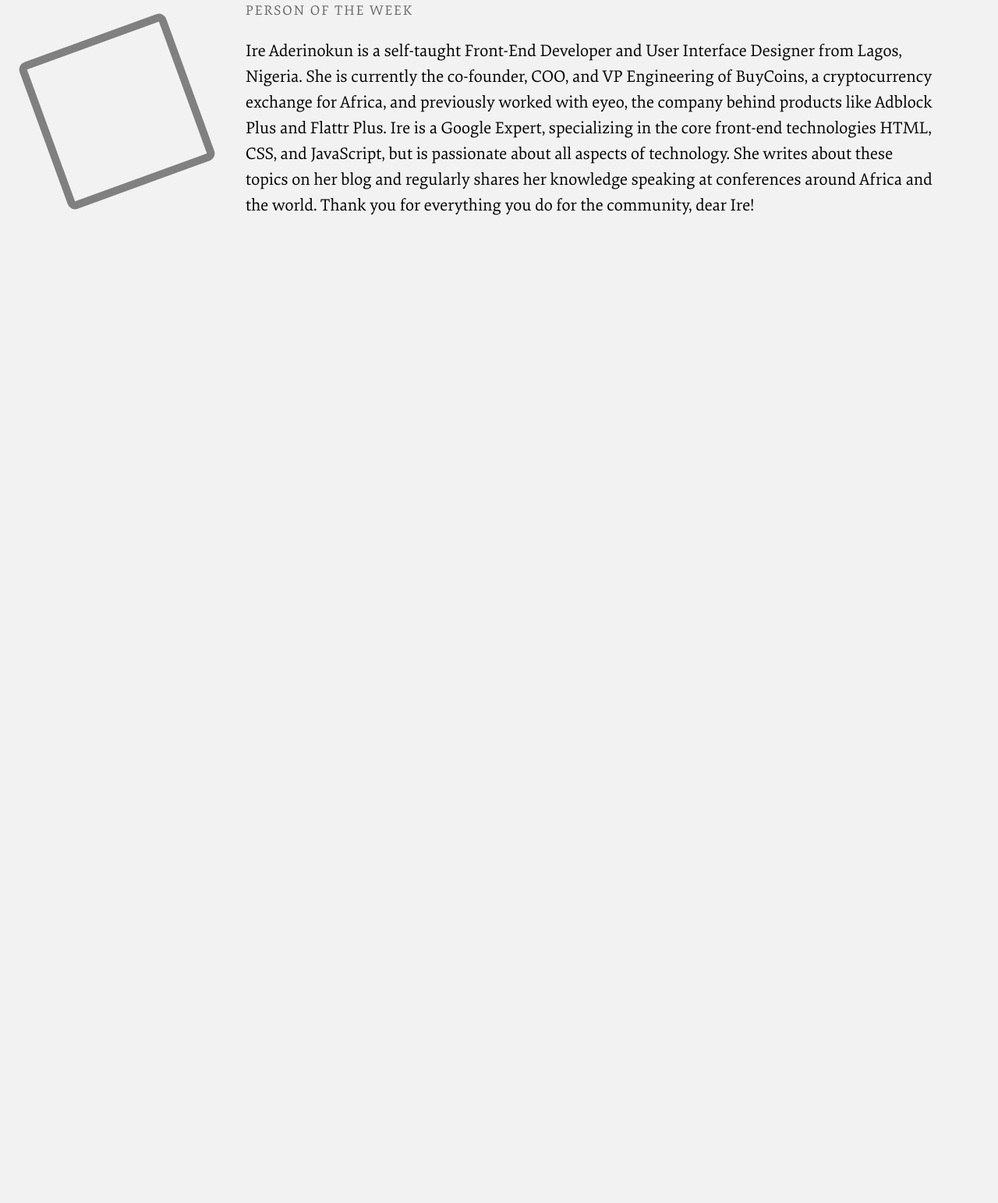
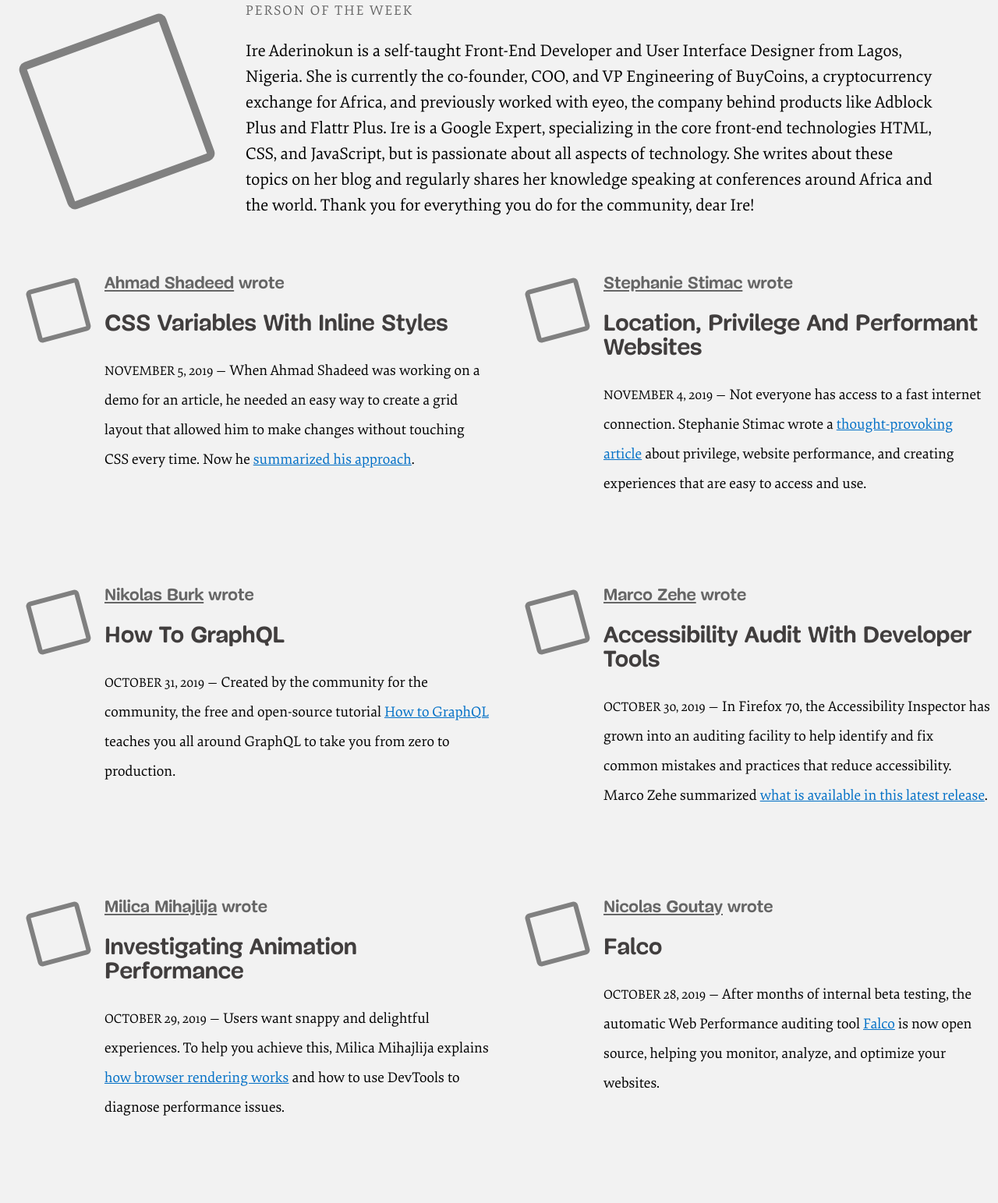
Before and after one commit to fegzycole/Smashing-magazine-clone, a website: page index.html in a window 1280 px wide. Shown: the part 4133-5676 px from the top of the page at 78% size. Before the commit the page ends 4413 px from the top, so only its background shows below. Drawn offline with Linux system fonts and the light colour scheme.

Commit message:
Add writer's section

```diff
--- a/css/style.css
+++ b/css/style.css
@@ -294,3 +294,68 @@
   font-size: 17.874px;
   letter-spacing: 2px;
 }
+
+.clear {
+  clear: both;
+}
+
+.writers-section {
+  margin-top: 100px;
+  display: grid;
+  grid-template-columns: repeat(2, 50%);
+}
+
+.writers-section > article {
+  padding: 10px;
+  width: 100%;
+  display: flex;
+  justify-content: space-between;
+  height: 400px;
+}
+
+.writers-section > article > .figure-head {
+  width: 70px;
+  height: 70px;
+  border: 6px solid grey;
+  border-radius: 6px;
+  margin: 10px 0 0 30px;
+  transform: rotate(75deg);
+}
+
+.writers-section > article > .content {
+  width: 80%;
+  margin-left: 5px;
+}
+
+.writers-section > article > .content > span,
+.writers-section > article > .content > span > a {
+  font-size: 22px;
+  color: rgb(102, 102, 102);
+}
+
+.writers-section > article > .content > h1 {
+  margin: 25px 0;
+}
+
+.writers-section > article > .content > h1 > a {
+  text-decoration: none;
+  color: rgb(65, 62, 62);
+  font-size: 30px;
+}
+
+.writers-section > article > .content > p,
+.writers-section > article > .content > p > time,
+.writers-section > article > .content > p > a {
+  font-family: Elena;
+  font-size: 19px;
+  line-height: 2;
+}
+
+.writers-section > article > .content > p > a {
+  color: #006fc6;
+}
+
+.writers-section > article > .content > p > time {
+  text-transform: uppercase;
+  font-size: 17px;
+}
--- a/index.html
+++ b/index.html
@@ -97,21 +97,27 @@
           <a href="#">Speed Up Your Website With WebP</a>
         </h2>
         <span>by <a href="#">Suzanne Scacca</a></span>
-        <p>Images are a big part of the web and, yet, they can cause a lot of challenges for the user experience if not properly optimized or delivered. It’s been almost a decade since Google introduced the world to WebP as a solution to this problem. As more …</p>
+        <p>Images are a big part of the web and, yet, they can cause a lot of challenges for the user experience if not
+          properly optimized or delivered. It’s been almost a decade since Google introduced the world to WebP as a
+          solution to this problem. As more …</p>
       </article>
       <article>
         <h2>
           <a href="#">“Create Once, Publish Everywhere” With WordPress</a>
         </h2>
         <span>by <a href="#">Leonardo Losoviz</a></span>
-        <p>The term COPE (“Create Once, Publish Everywhere”) is a methodology for publishing our content to different outputs (website, AMP site, email, apps, and so on) by having a single source of truth for all of them. Let’s explore how to implement COPE …</p>
+        <p>The term COPE (“Create Once, Publish Everywhere”) is a methodology for publishing our content to different
+          outputs (website, AMP site, email, apps, and so on) by having a single source of truth for all of them. Let’s
+          explore how to implement COPE …</p>
       </article>
       <article>
         <h2>
           <a href="#">Writing Asynchronous Tasks In Modern JavaScript</a>
         </h2>
         <span>by <a href="#">Jeremias Menichelli</a></span>
-        <p>In this article, we are going to explore the evolution of JavaScript around asynchronous execution in the past era and how it changed the way we write and read code. We will start with the beginnings of web development, and go all the way to modern …</p>
+        <p>In this article, we are going to explore the evolution of JavaScript around asynchronous execution in the
+          past era and how it changed the way we write and read code. We will start with the beginnings of web
+          development, and go all the way to modern …</p>
       </article>
     </section>
     <section class="bookmarks">
@@ -120,11 +126,13 @@
           <a href="#">Create A Bookmarking Application With FaunaDB, Netlify And 11ty</a>
         </h2>
         <span>by <a href="#">Bryan Robinson</a></span>
-              <p>In this article, we’ll create a personal bookmarking site using FaunaDB, Netlify Functions and 11ty data files.</p>
+        <p>In this article, we’ll create a personal bookmarking site using FaunaDB, Netlify Functions and 11ty data
+          files.</p>
       </article>
       <article class="bookmarks-tv members">
         <h1>New on Smashing TV</h1>
-          <p>A channel where seasoned developers show how they design, build, work and play. Coming up next: Inclusive Components With Heydon Pickering with Heydon Pickering (Nov 7).
+        <p>A channel where seasoned developers show how they design, build, work and play. Coming up next: Inclusive
+          Components With Heydon Pickering with Heydon Pickering (Nov 7).
         </p>
 
         <button>See all upcoming episodes</button>
@@ -136,7 +144,8 @@
       <h2>
         <a href="/2019/07/smashing-magazine-print-1-release/">Smashing Print #1: Ethics &amp; Privacy</a>
       </h2>
-        <p>Meet our new <strong>printed magazine</strong>, exploring topics that will make us all think, and will remain useful as time passes by. Friendly, practical and approachable. <strong>Shipping now.</strong></p>
+      <p>Meet our new <strong>printed magazine</strong>, exploring topics that will make us all think, and will remain
+        useful as time passes by. Friendly, practical and approachable. <strong>Shipping now.</strong></p>
       <button>Download a free PDF preview</button>
     </section>
     <section class="community">
@@ -144,11 +153,82 @@
         <div></div>
         <div>
           <h3>PERSON OF THE WEEK</h3>
-          <p>Ire Aderinokun is a self-taught Front-End Developer and User Interface Designer from Lagos, Nigeria. She is currently the co-founder, COO, and VP Engineering of BuyCoins, a cryptocurrency exchange for Africa, and previously worked with eyeo, the company behind products like Adblock Plus and Flattr Plus. Ire is a Google Expert, specializing in the core front-end technologies HTML, CSS, and JavaScript, but is passionate about all aspects of technology. She writes about these topics on her blog and regularly shares her knowledge speaking at conferences around Africa and the world. Thank you for everything you do for the community, dear Ire!</p>
+          <p>Ire Aderinokun is a self-taught Front-End Developer and User Interface Designer from Lagos, Nigeria. She is
+            currently the co-founder, COO, and VP Engineering of BuyCoins, a cryptocurrency exchange for Africa, and
+            previously worked with eyeo, the company behind products like Adblock Plus and Flattr Plus. Ire is a Google
+            Expert, specializing in the core front-end technologies HTML, CSS, and JavaScript, but is passionate about
+            all aspects of technology. She writes about these topics on her blog and regularly shares her knowledge
+            speaking at conferences around Africa and the world. Thank you for everything you do for the community, dear
+            Ire!</p>
+        </div>
+      </article>
+    </section>
+    <div class="clear"></div>
+    <section class='writers-section'>
+      <article>
+        <div class="figure-head"></div>
+        <div class="content">
+          <span><a href="#">Ahmad Shadeed</a><span> wrote</span></span>
+          <h1><a href="#">CSS Variables With Inline Styles</a></h1>
+          <p><time datetime="2019-11-05" class="article--post__time">November 5, 2019 —</time>
+            When Ahmad Shadeed was working on a demo for an article, he needed an easy way to create a grid layout that
+            allowed him to make changes without touching CSS every time. Now he <a href="#">summarized his approach</a>.
+          </p>
         </div>
       </article>
       <article>
-
+        <div class="figure-head"></div>
+        <div class="content">
+          <span class="article--post__author-name grey"><a href="#">Stephanie Stimac</a>
+            <span> wrote</span></span>
+          <h1><a href="#">Location, Privilege And Performant Websites</a></h1>
+          <p><time datetime="2019-11-04">November 4, 2019
+              —</time>
+            Not everyone has access to a fast internet connection. Stephanie Stimac wrote a <a
+              href="#">thought-provoking article</a> about
+            privilege, website performance, and creating experiences that are easy to access and use.</p>
+        </div>
+      </article>
+      <article>
+        <div class="figure-head"></div>
+        <div class="content">
+          <span><a href="#">Nikolas Burk</a><span> wrote</span></span>
+          <h1><a href="#">How To GraphQL</a></h1>
+          <p><time datetime="2019-10-31">October 31, 2019 —</time>
+            Created by the community for the community, the free and open-source tutorial <a href="#">How to
+                GraphQL</a> teaches you all around GraphQL to take you from zero to production.</p>
+        </div>
+      </article>
+      <article>
+        <div class="figure-head"></div>
+        <div class="content">
+          <span><a href="#">Marco Zehe</a><span> wrote</span></span>
+          <h1><a href="#">Accessibility Audit With Developer Tools</a></h1>
+          <p><time datetime="2019-10-30">October 30, 2019 —</time>
+            In Firefox 70, the Accessibility Inspector has grown into an auditing facility to help identify and fix
+            common mistakes and practices that reduce accessibility. Marco Zehe summarized <a href="#">what is available
+              in this latest release</a>.</p>
+        </div>
+      </article>
+      <article>
+        <div class="figure-head"></div>
+        <div class="content">
+          <span><a href="#">Milica Mihajlija</a><span> wrote</span></span>
+          <h1><a href="#">Investigating Animation Performance</a></h1>
+          <p><time datetime="2019-10-29">October 29, 2019 —</time>
+            Users want snappy and delightful experiences. To help you achieve this, Milica Mihajlija explains <a
+              href="#">how browser rendering works</a> and how to use DevTools to diagnose performance issues.</p>
+        </div>
+      </article>
+      <article>
+        <div class="figure-head"></div>
+        <div class="content">
+          <span><a href="#">Nicolas Goutay</a><span> wrote</span></span>
+          <h1><a href="#">Falco</a></h1>
+          <p><time datetime="2019-10-28">October 28, 2019 —</time>
+            After months of internal beta testing, the automatic Web Performance auditing tool <a href="#">Falco</a> is
+            now open source, helping you monitor, analyze, and optimize your websites.</p>
+        </div>
       </article>
     </section>
   </main>
```
Lines whose indentation alone changed are shown as unchanged.
